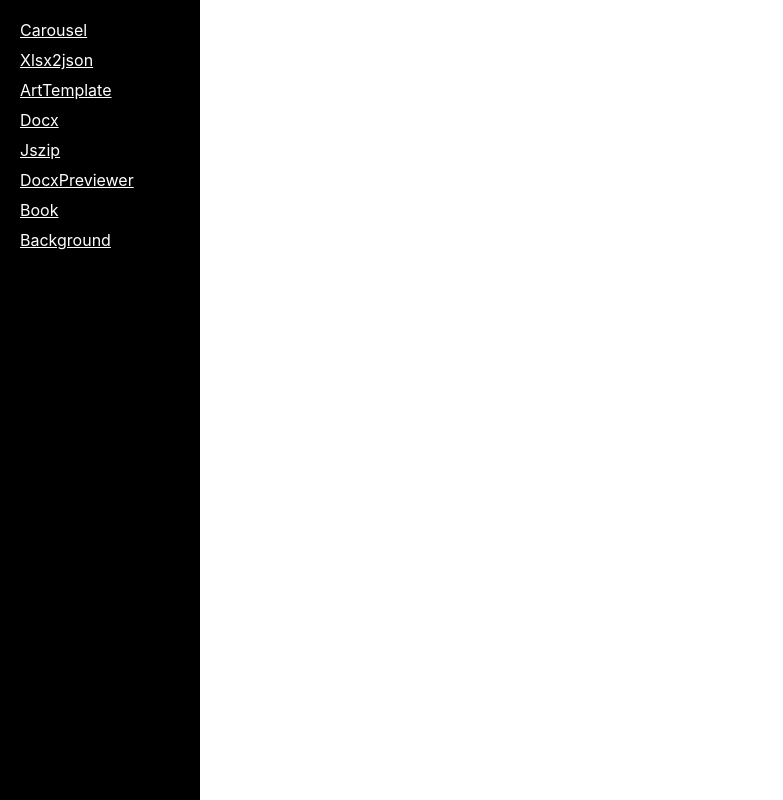
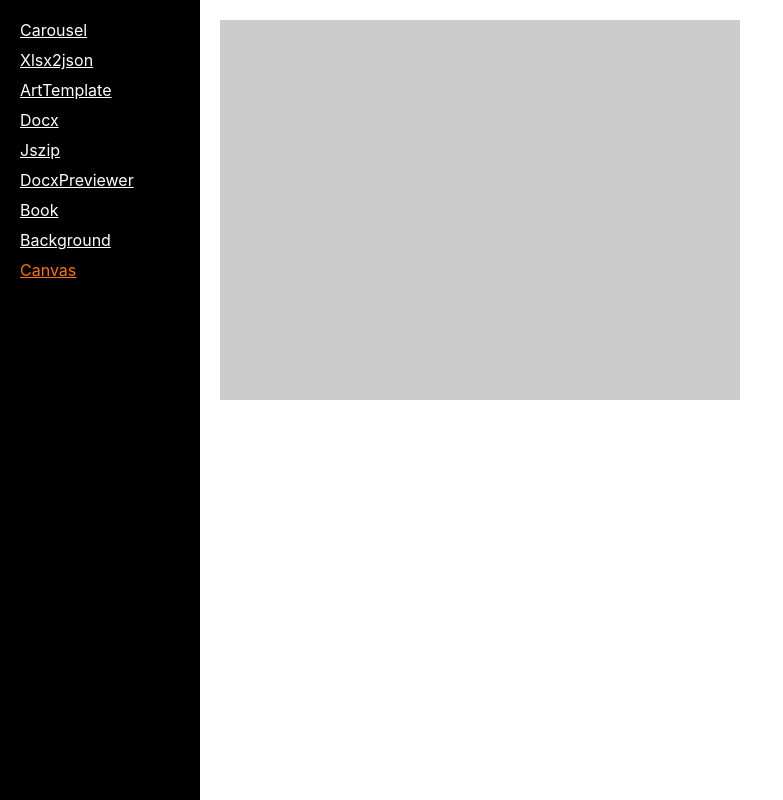
Before and after one commit to qjp88995/react-plugins, a React (Create React App) app: page /canvas in a window 1280 px wide. Shown: the whole page, without its empty margins (0-783 px from the left). Built offline with nearby package versions, Linux system fonts and the light colour scheme.

Commit message:
add canvas

```diff
--- a/src/App.js
+++ b/src/App.js
@@ -9,6 +9,7 @@
 import DocxPreviewer from './components/DocxPreviewer';
 import Book from './components/Book';
 import Background from './components/Background';
+import Canvas from './components/Canvas';
 
 const Li = ({ to, label, activeOnlyWhenExact }) => {
   const match = useRouteMatch({
@@ -33,6 +34,7 @@
     { path: '/docx-previewer', title: 'DocxPreviewer', component: DocxPreviewer },
     { path: '/book', title: 'Book', component: Book },
     { path: '/background', title: 'Background', component: Background },
+    { path: '/canvas', title: 'Canvas', component: Canvas },
   ];
   return (
     <Router basename={process.env.PUBLIC_URL}>
--- a/src/App.module.scss
+++ b/src/App.module.scss
@@ -58,6 +58,7 @@
     margin-left: $leftWidth;
     box-sizing: border-box;
     width: calc(100% - #{$leftWidth});
+    height: 100vh;
     padding: 20px;
 
     @media screen {
--- /dev/null
+++ b/src/components/Canvas/index.js
@@ -0,0 +1,37 @@
+import React, { useEffect, useRef } from 'react';
+import styles from './index.module.scss';
+
+const Canvas = props => {
+  const ref = useRef(null);
+  const animationId = useRef(null);
+
+  useEffect(() => {
+    if (ref) {
+      const ctx = ref.current.getContext('2d');
+      const draw = () => {
+        ctx.save();
+        const canvas_rect = ref.current.getBoundingClientRect();
+        const { width, height } = canvas_rect;
+        ref.current.width = width;
+        ref.current.height = height;
+        ctx.fillStyle = '#ccc';
+        ctx.fillRect(0, 0, width / 2, height / 2);
+        ctx.restore();
+        animationId.current = requestAnimationFrame(draw);
+      }
+      draw();
+      console.log(ctx.getImageData(0, 0, 1, 1));
+      return () => {
+        if (animationId.current) cancelAnimationFrame(animationId.current)
+      }
+    }
+  }, []);
+
+  return (
+    <div className={styles.container}>
+      <canvas ref={ref} style={{ width: '100%', height: '100%' }} />
+    </div>
+  );
+}
+
+export default Canvas;
--- /dev/null
+++ b/src/components/Canvas/index.module.scss
@@ -0,0 +1,4 @@
+.container {
+  width: 100%;
+  height: 100%;
+}
```
